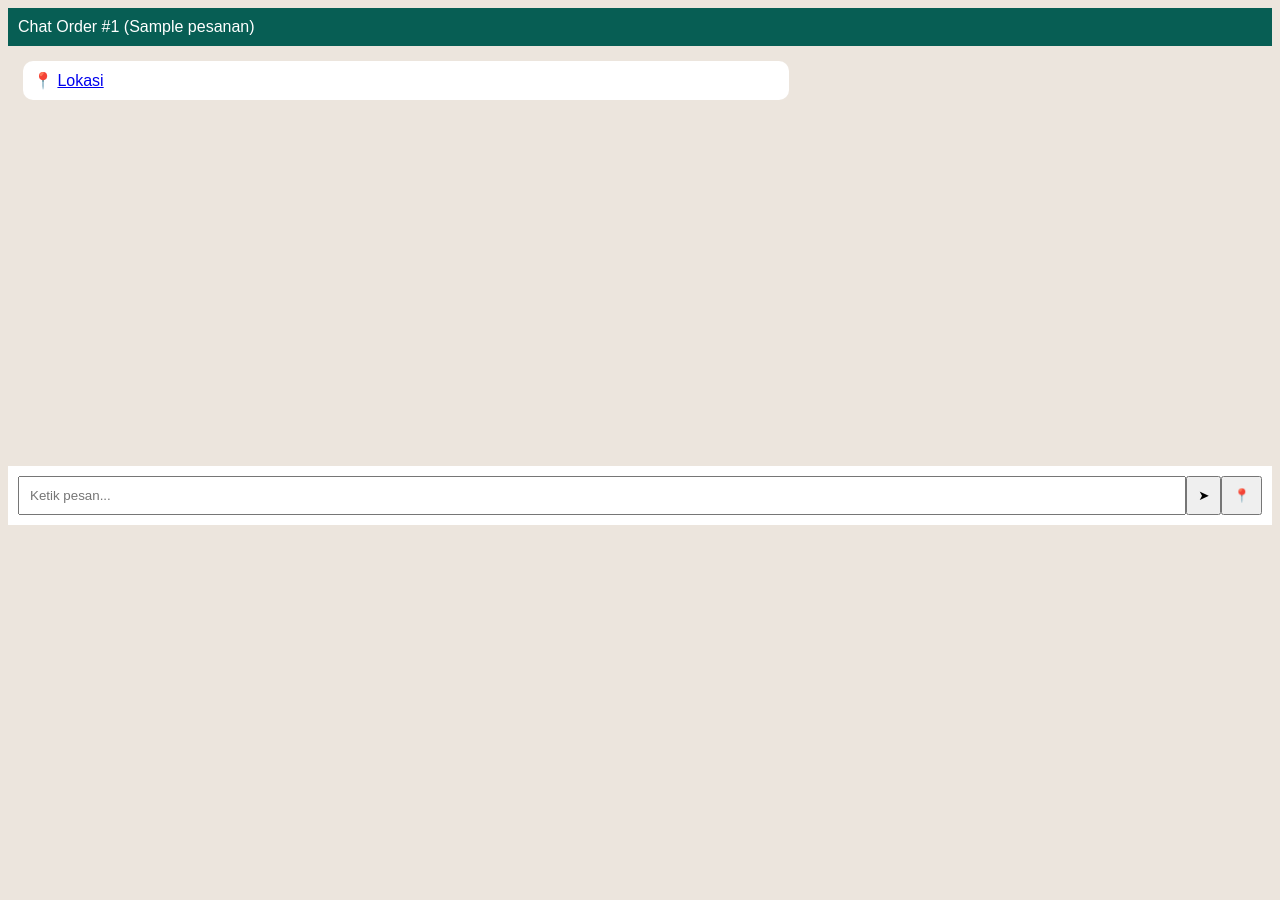
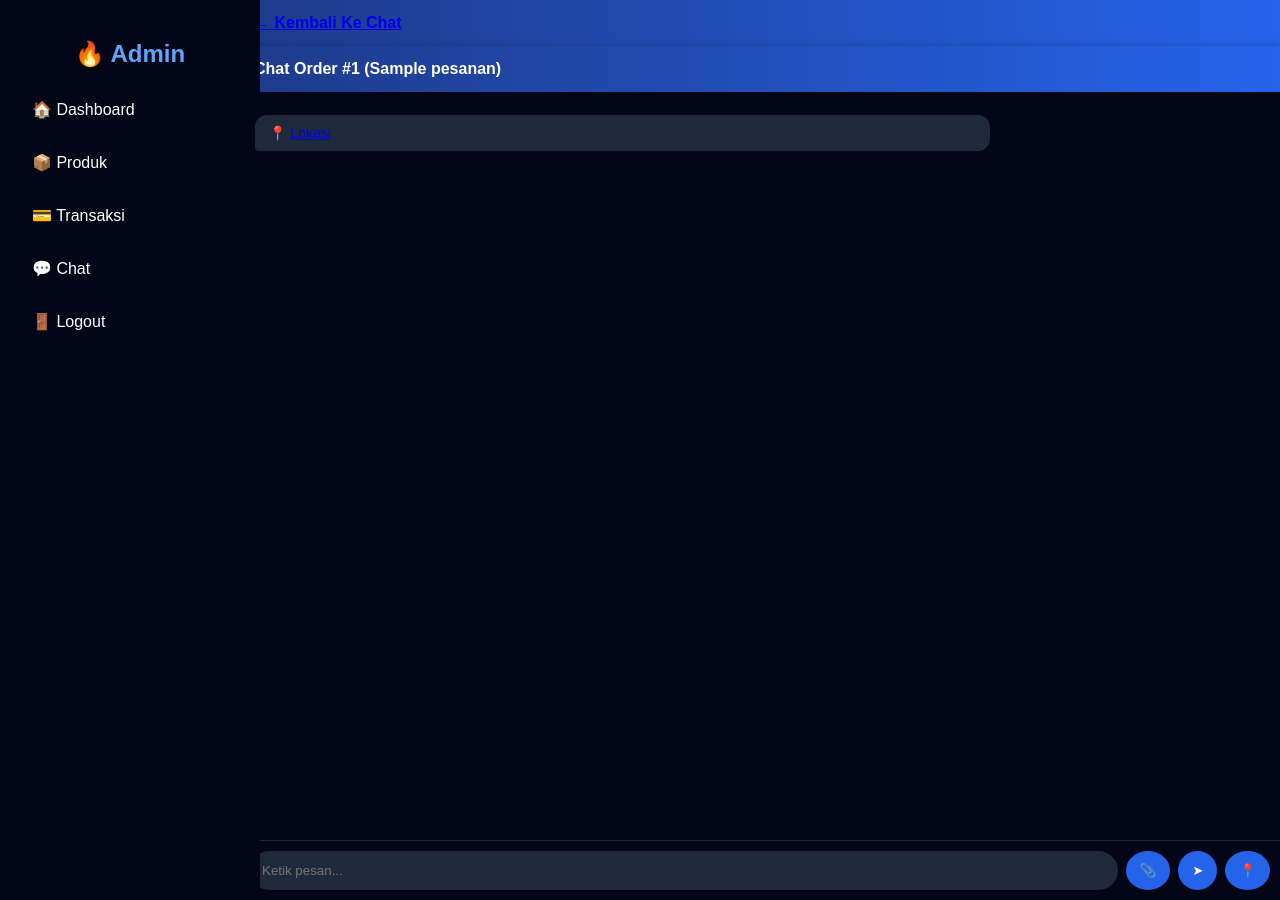
Before and after one commit to Ubaidillah-cmd/AY-Vape, a PHP site: page /chat_room.php?room=1 in a window 1280 px wide. Run offline with PHP 8.4, Linux system fonts and the light colour scheme; the visitor is signed in with stand-in values (Sample User, id 1); tables that the repository leaves empty or names only in its code hold one stand-in row (values such as "Sample post").

Commit message:
Refactor chat room layout and functionality

```diff
--- a/admin/chat_room.php
+++ b/admin/chat_room.php
@@ -2,9 +2,14 @@
 session_start();
 include "../config/db.php";
 
+if (!isset($_SESSION['login'])) {
+    header("Location: login.php");
+    exit;
+}
+
 $room = $_GET['room'];
 
-// ambil nama customer
+// ambil data pesanan
 $data = mysqli_query($conn, "SELECT * FROM pesanan WHERE id='$room'");
 $d = mysqli_fetch_assoc($data);
 ?>
@@ -13,104 +18,256 @@ $d = mysqli_fetch_assoc($data);
 <html>
 <head>
 <title>Chat Admin</title>
+<meta name="viewport" content="width=device-width, initial-scale=1.0">
 
 <style>
 body {
-    font-family: Arial;
-    background: #ece5dd;
+    margin: 0;
+    font-family: Arial, sans-serif;
+    background: #0f172a;
+    display: flex;
+    color: white;
 }
 
-.header {
-    background: #075E54;
-    color: white;
-    padding: 10px;
+/* SIDEBAR */
+.sidebar {
+    width: 220px;
+    background: #020617;
+    height: 100vh;
+    padding: 20px;
+    position: fixed;
+    transition: 0.3s;
 }
 
-.chat-box {
-    height: 400px;
-    overflow-y: scroll;
-    padding: 10px;
+.sidebar h2 {
+    text-align: center;
+    color: #60a5fa;
 }
 
-.msg {
-    max-width: 60%;
-    padding: 10px;
-    margin: 5px;
-    border-radius: 10px;
+.sidebar a {
+    display: block;
+    padding: 12px;
+    margin: 10px 0;
+    color: white;
+    text-decoration: none;
+    border-radius: 8px;
+    transition: 0.3s;
 }
 
-.admin {
-    background: #dcf8c6;
-    margin-left: auto;
+.sidebar a:hover {
+    background: #1e293b;
 }
 
-.customer {
-    background: white;
-    margin-right: auto;
+/* MAIN */
+.main {
+    margin-left: 240px;
+    width: 100%;
+    display: flex;
+    flex-direction: column;
+    height: 100vh;
 }
 
+/* TOPBAR MOBILE */
+.topbar {
+    display: none;
+    background: #020617;
+    color: white;
+    padding: 15px;
+    font-weight: bold;
+    justify-content: space-between;
+    align-items: center;
+}
+
+/* HEADER */
+.header {
+    background: linear-gradient(90deg, #1e3a8a, #2563eb);
+    color: white;
+    padding: 14px;
+    font-weight: bold;
+    box-shadow: 0 2px 10px rgba(0,0,0,0.3);
+}
+
+/* CHAT AREA */
+.chat-box {
+    flex: 1;
+    overflow-y: auto;
+    padding: 15px;
+    background: #020617;
+}
+
+/* MESSAGE */
+.msg {
+    max-width: 70%;
+    padding: 10px 14px;
+    margin: 8px 0;
+    border-radius: 12px;
+    font-size: 14px;
+    position: relative;
+    animation: fadeIn 0.25s ease;
+}
+
+/* ADMIN */
+.admin {
+    background: #2563eb;
+    color: white;
+    margin-left: auto;
+    border-bottom-right-radius: 4px;
+}
+
+/* CUSTOMER */
+.customer {
+    background: #1e293b;
+    color: white;
+    margin-right: auto;
+    border-bottom-left-radius: 4px;
+}
+
+/* TIME */
+.time {
+    font-size: 10px;
+    opacity: 0.6;
+    margin-top: 5px;
+    text-align: right;
+}
+
+/* INPUT AREA */
 .input-box {
     display: flex;
     padding: 10px;
-    background: white;
+    background: #020617;
+    gap: 8px;
+    border-top: 1px solid #1e293b;
 }
 
-input {
+/* INPUT */
+.input-box input {
     flex: 1;
-    padding: 10px;
+    padding: 12px;
+    border-radius: 20px;
+    border: none;
+    outline: none;
+    background: #1e293b;
+    color: white;
 }
 
-button {
-    padding: 10px;
+/* BUTTON */
+.btn {
+    background: #2563eb;
+    border: none;
+    padding: 10px 14px;
+    border-radius: 50%;
+    color: white;
+    cursor: pointer;
+    transition: 0.2s;
+}
+
+.btn:hover {
+    background: #1d4ed8;
+}
+
+/* FILE PREVIEW */
+.msg img {
+    margin-top: 8px;
+    border-radius: 10px;
+    max-width: 150px;
+}
+
+/* ANIMATION */
+@keyframes fadeIn {
+    from { opacity: 0; transform: translateY(10px); }
+    to { opacity: 1; transform: translateY(0); }
+}
+
+/* RESPONSIVE */
+@media(max-width:768px){
+
+    .sidebar {
+        left: -220px;
+    }
+
+    .sidebar.active {
+        left: 0;
+    }
+
+    .main {
+        margin-left: 0;
+    }
+
+    .topbar {
+        display: flex;
+    }
+
+    .msg {
+        max-width: 90%;
+    }
 }
 </style>
 </head>
 
 <body>
 
+<!-- SIDEBAR -->
+<div class="sidebar" id="sidebar">
+    <h2>🔥 Admin</h2>
+    <a href="dashboard.php">🏠 Dashboard</a>
+    <a href="products.php">📦 Produk</a>
+    <a href="transactions.php">💳 Transaksi</a>
+    <a href="chat.php">💬 Chat</a>
+    <a href="../proses/logout.php">🚪 Logout</a>
+</div>
+
+<div class="main">
+
+<div class="header">
+    <a href="../admin/chat.php">← Kembali Ke Chat</a>
+</div>
+
+<!-- TOPBAR -->
+<div class="topbar">
+    💬 Chat
+    <button onclick="toggleSidebar()">☰</button>
+</div>
+
+<!-- HEADER -->
 <div class="header">
     Chat Order #<?= $room ?> (<?= $d['nama_pembeli'] ?>)
 </div>
 
+<!-- CHAT -->
 <div class="chat-box" id="chat"></div>
 
+<!-- INPUT -->
 <div class="input-box">
     <input type="text" id="msg" placeholder="Ketik pesan...">
-    <button onclick="sendMsg()">➤</button>
-    <button onclick="sendLoc()">📍</button>
+
+    <input type="file" id="file" style="display:none">
+
+    <button class="btn" onclick="document.getElementById('file').click()">📎</button>
+    <button class="btn" onclick="sendMsg()">➤</button>
+    <button class="btn" onclick="sendLoc()">📍</button>
+</div>
+
 </div>
 
 <script>
 let room = <?= $room ?>;
 
-// 🔄 LOAD CHAT
+// 🔄 LOAD CHAT (WA STYLE)
 function loadChat() {
     fetch(`../ajax/get_message.php?room=${room}`)
-    .then(r => r.text())
+    .then(res => res.text())
     .then(data => {
         document.getElementById("chat").innerHTML = data;
         document.getElementById("chat").scrollTop = 999999;
     });
 }
+
 setInterval(loadChat, 1500);
 
-// 🔔 NOTIFIKASI
-let last = 0;
-function notif() {
-    fetch(`../ajax/get_message.php?room=${room}`)
-    .then(r => r.text())
-    .then(data => {
-        if (data.length > last) {
-            new Audio("https://www.soundjay.com/buttons/sounds/button-3.mp3").play();
-        }
-        last = data.length;
-    });
-}
-setInterval(notif, 2000);
-
-// 💬 KIRIM PESAN
+// 💬 SEND
 function sendMsg(){
     let msg = document.getElementById("msg").value;
+    if(msg.trim() === "") return;
 
     fetch("../ajax/send_message.php",{
         method:"POST",
@@ -121,7 +278,7 @@ function sendMsg(){
     document.getElementById("msg").value="";
 }
 
-// 📍 KIRIM LOKASI
+// 📍 LOCATION
 function sendLoc(){
 navigator.geolocation.getCurrentPosition(pos=>{
     fetch("../ajax/send_message.php",{
@@ -131,6 +288,11 @@ navigator.geolocation.getCurrentPosition(pos=>{
     });
 });
 }
+
+// SIDEBAR
+function toggleSidebar(){
+    document.getElementById("sidebar").classList.toggle("active");
+}
 </script>
 
 </body>
```
